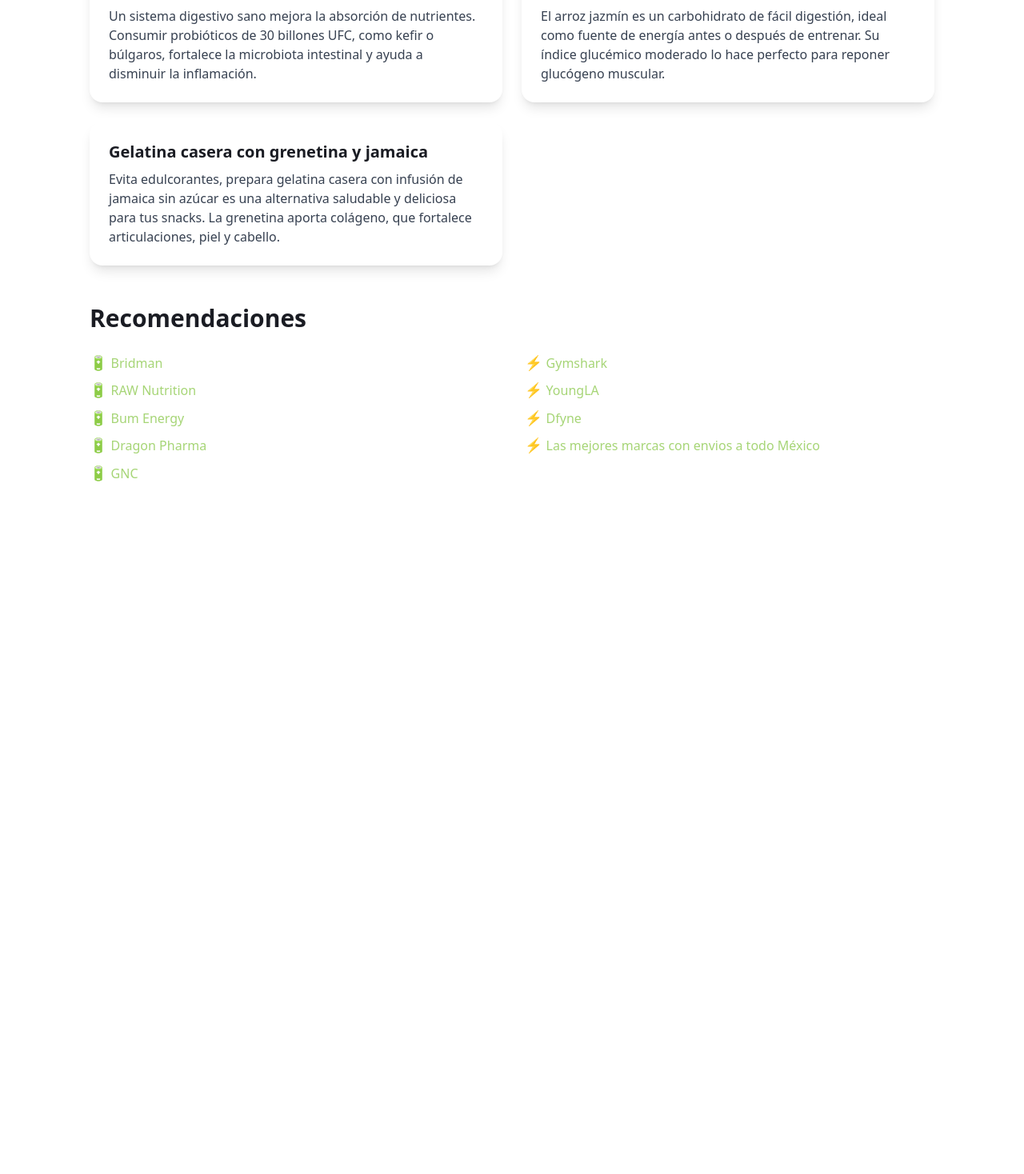
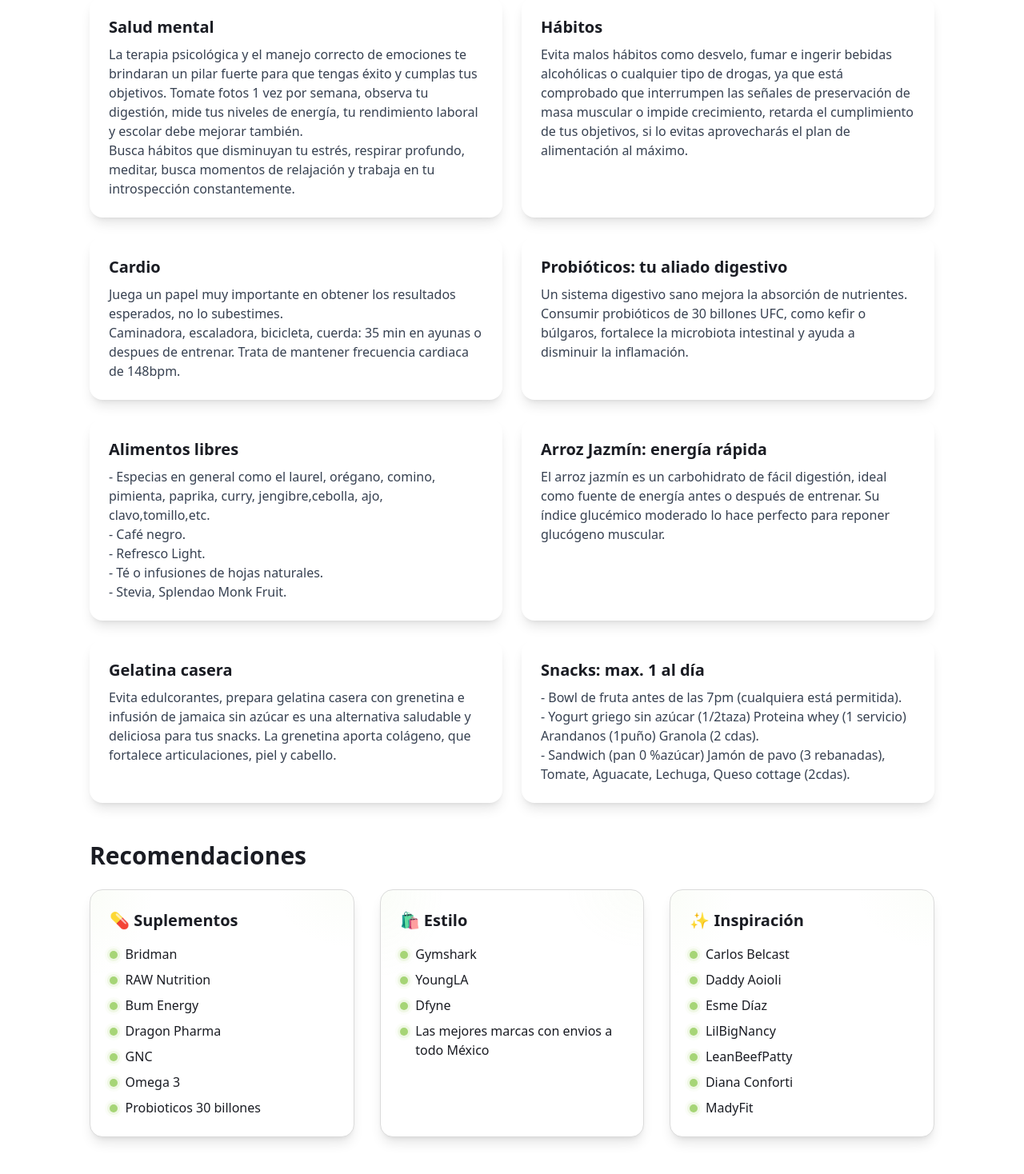
Before and after one commit to Erikaahide/FitApp, a React (Vite) app: page /#/blog in a window 1280 px wide. Shown: the part 484-1952 px from the top of the page at 80% size. Before the commit the page ends 1144 px from the top, so only its background shows below. Built offline with nearby package versions, Linux system fonts and the light colour scheme.

Commit message:
enhance blog

```diff
--- a/src/pages/Blog.jsx
+++ b/src/pages/Blog.jsx
@@ -4,24 +4,52 @@ export default function Blog() {
   const tips = [
     {
       title: "La importancia de la hidratación",
-      text: `El agua es esencial para el rendimiento físico y mental. Mantenerte hidratado ayuda a regular la temperatura corporal, mejorar la recuperación muscular y prevenir fatiga.
-      Un buen hábito es tomar entre 2–3 litros al día, dependiendo de tu nivel de actividad.`,
+      text: `Recuerda que tomar aqua no solo te mantendrá hidratado, también ayuda a mantenerte satisfecho y evitar mal humor, regula la temperatura corporal, mejora la recuperación muscular y previene fatiga. Es esencial para el rendimiento físico y mental.
+      Cantidad de agua diaria: 3-4 litros (para poder cumplir con hidratación diaria electrolitos sin azúcar).`,
     },
     {
-      title: "Dormir bien es progresar mejor",
-      text: `El sueño profundo es el momento en que tu cuerpo se recupera y genera masa muscular. Dormir entre 7 y 9 horas de calidad reduce el estrés, mejora la energía y potencia tu rendimiento en el gym.`,
+      title: "Descanso de calidad",
+      text: `El sueño profundo es el momento en que tu cuerpo se recupera y genera masa muscular. Duerme 7-8 horas por lo menos, apaga las luces u oscurece, procurando una temperatura promedio de 18 a 21° grados centígrados dentro de tu cuarto previo a dormir, esto facilitará dormir profundamente. Descanso de calidad reduce el estrés, mejora la energía y potencia tu rendimiento en el gym.`,
+    },
+    {
+      title: "Salud mental",
+      text: `La terapia psicológica y el manejo correcto de emociones te brindaran un pilar fuerte para que tengas éxito y cumplas tus objetivos. Tomate fotos 1 vez por semana, observa tu digestión, mide tus niveles de energía, tu rendimiento laboral y escolar debe mejorar también.
+      Busca hábitos que disminuyan tu estrés, respirar profundo, meditar, busca momentos de relajación y trabaja en tu introspección constantemente.`,
+    },
+    {
+      title: "Hábitos",
+      text: `Evita malos hábitos como desvelo, fumar e ingerir bebidas alcohólicas o cualquier tipo de drogas, ya que está comprobado que interrumpen las señales de preservación de masa muscular o impide crecimiento, retarda el cumplimiento de tus objetivos, si lo evitas aprovecharás el plan de alimentación al máximo.`,
+    },
+    {
+      title: "Cardio",
+      text: `Juega un papel muy importante en obtener los resultados esperados, no lo subestimes.
+      Caminadora, escaladora, bicicleta, cuerda: 35 min en ayunas o despues de entrenar. Trata de mantener frecuencia cardiaca de 148bpm.`,
     },
     {
       title: "Probióticos: tu aliado digestivo",
       text: `Un sistema digestivo sano mejora la absorción de nutrientes. Consumir probióticos de 30 billones UFC, como kefir o búlgaros, fortalece la microbiota intestinal y ayuda a disminuir la inflamación.`,
     },
     {
+      title: "Alimentos libres",
+      text: `- Especias en general como el laurel, orégano, comino, pimienta, paprika, curry, jengibre,cebolla, ajo, clavo,tomillo,etc.
+      - Café negro.
+      - Refresco Light.
+      - Té o infusiones de hojas naturales.
+      - Stevia, Splendao Monk Fruit.`,
+    },
+    {
       title: "Arroz Jazmín: energía rápida",
       text: `El arroz jazmín es un carbohidrato de fácil digestión, ideal como fuente de energía antes o después de entrenar. Su índice glucémico moderado lo hace perfecto para reponer glucógeno muscular.`,
     },
     {
-      title: "Gelatina casera con grenetina y jamaica",
-      text: `Evita edulcorantes, prepara gelatina casera con infusión de jamaica sin azúcar es una alternativa saludable y deliciosa para tus snacks. La grenetina aporta colágeno, que fortalece articulaciones, piel y cabello. `,
+      title: "Gelatina casera",
+      text: `Evita edulcorantes, prepara gelatina casera con grenetina e infusión de jamaica sin azúcar es una alternativa saludable y deliciosa para tus snacks. La grenetina aporta colágeno, que fortalece articulaciones, piel y cabello. `,
+    },
+    {
+      title: "Snacks: max. 1 al día",
+      text: `- Bowl de fruta antes de las 7pm (cualquiera está permitida).
+- Yogurt griego sin azúcar (1/2taza) Proteina whey (1 servicio) Arandanos (1puño) Granola (2 cdas).
+- Sandwich (pan 0 %azúcar) Jamón de pavo (3 rebanadas), Tomate, Aguacate, Lechuga, Queso cottage (2cdas). `,
     },
   ];
 
@@ -32,12 +60,23 @@ export default function Blog() {
       { name: "Bum Energy", url: "https://bumenergy.com/" },
       { name: "Dragon Pharma", url: "https://dragonpharma.com/" },
       { name: "GNC", url: "https://www.gnc.com.mx/" },
+      { name: "Omega 3", url: "https://solanum.com.mx/producto/2880/" },
+      { name: "Probioticos 30 billones", url: "https://solanum.com.mx/producto/probioticos-30-billones-30-capsulas/" },
     ],
-    ropa: [
+    estilo: [
       { name: "Gymshark", url: "https://row.gymshark.com/" },
       { name: "YoungLA", url: "https://www.youngla.com/" },
       { name: "Dfyne", url: "https://www.dfyne.com/" },
       { name: "Las mejores marcas con envios a todo México", url: "https://www.instagram.com/fit.active.slt/" },
+    ],
+    inspiracion: [
+      { name: "Carlos Belcast", url: "https://www.youtube.com/@carlosbelcast" },
+      { name: "Daddy Aoioli", url: "https://www.youtube.com/@DaddyAioli" },
+      { name: "Esme Díaz", url: "https://www.youtube.com/@Esmediaz_" },
+      { name: "LilBigNancy", url: "https://www.youtube.com/@lilbignanc" },
+      { name: "LeanBeefPatty", url: "https://www.youtube.com/@theleanbeefpatty" },
+      { name: "Diana Conforti", url: "https://www.youtube.com/@dianaconfortifit" },
+      { name: "MadyFit", url: "https://www.instagram.com/madydaily/?hl=es-la" },
     ],
   };
 
@@ -64,30 +103,64 @@ export default function Blog() {
       {/* RECOMENDACIONES */}
 <section>
   <h1 className="text-3xl font-bold mb-6">Recomendaciones</h1>
-        <div className="grid gap-8 md:grid-cols-2">
+
+  <div className="grid gap-8 md:grid-cols-2 lg:grid-cols-3">
     {/* Suplementos */}
-          <ul className="reco-list reco-list--supps list-disc list-inside space-y-2">
-            {recomendaciones.suplementos.map((item, idx) => (
-              <li key={idx}>
-                <a href={item.url} target="_blank" rel="noopener noreferrer" className="link">
-                  {item.name}
-                </a>
-              </li>
-            ))}
-          </ul>
-
-          {/* Ropa Fitness */}
-          <ul className="reco-list reco-list--apparel list-disc list-inside space-y-2">
-            {recomendaciones.ropa.map((item, idx) => (
-              <li key={idx}>
-                <a href={item.url} target="_blank" rel="noopener noreferrer" className="link">
+    <div className="reco-card p-6 rounded-2xl shadow-lg bg-white dark:bg-gray-800">
+    <h2 className="text-xl font-semibold mb-4">💊 Suplementos</h2>
+      <ul className="reco-list space-y-2">
+        {recomendaciones.suplementos?.map((item, idx) => (
+          <li key={`supp-${idx}`} className="reco-item">
+            <a
+              href={item.url}
+              target="_blank"
+              rel="noopener noreferrer"
+              className="link"
+            >
               {item.name}
             </a>
           </li>
         ))}
       </ul>
     </div>
-      </section >
-    </div >
-  );
-}
+
+    {/* Estilo (ropa / accesorios fitness) */}
+    <div className="reco-card p-6 rounded-2xl shadow-lg bg-white dark:bg-gray-800">
+      <h2 className="text-xl font-semibold mb-4">🛍️ Estilo</h2>
+      <ul className="reco-list space-y-2">
+        {recomendaciones.estilo?.map((item, idx) => (
+          <li key={`style-${idx}`} className="reco-item">
+            <a
+              href={item.url}
+              target="_blank"
+              rel="noopener noreferrer"
+              className="link"
+            >
+              {item.name}
+            </a>
+          </li>
+        ))}
+      </ul>
+    </div>
+
+    {/* Inspiración (creadores, playlists, blogs, IG/TikTok, etc.) */}
+    <div className="reco-card p-6 rounded-2xl shadow-lg bg-white dark:bg-gray-800">
+      <h2 className="text-xl font-semibold mb-4">✨ Inspiración</h2>
+      <ul className="reco-list space-y-2">
+        {recomendaciones.inspiracion?.map((item, idx) => (
+          <li key={`insp-${idx}`} className="reco-item">
+            <a
+              href={item.url}
+              target="_blank"
+              rel="noopener noreferrer"
+              className="link"
+            >
+              {item.name}
+            </a>
+          </li>
+        ))}
+      </ul>
+    </div>
+  </div>
+</section>
+</div > ); }
```
Also changed, not shown: src/styles/tailwind.css. Lines whose indentation alone changed are shown as unchanged.
